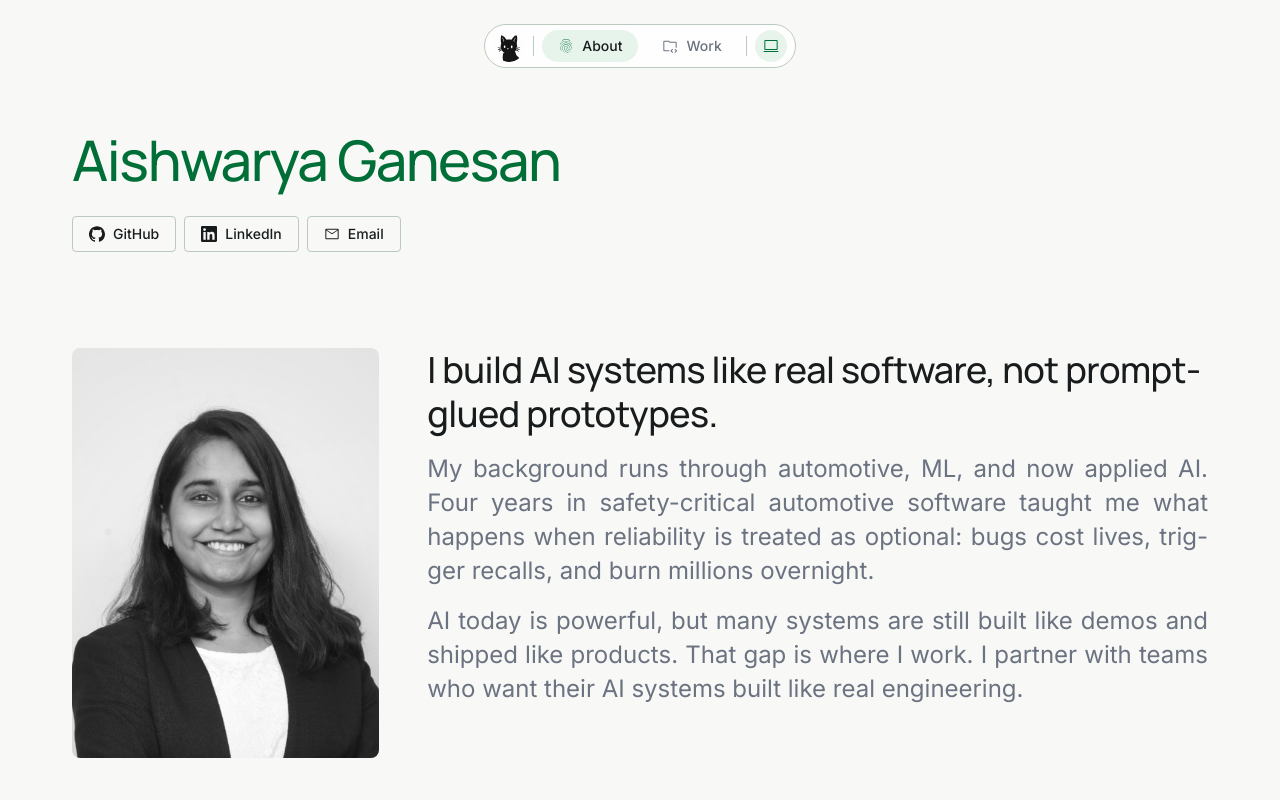
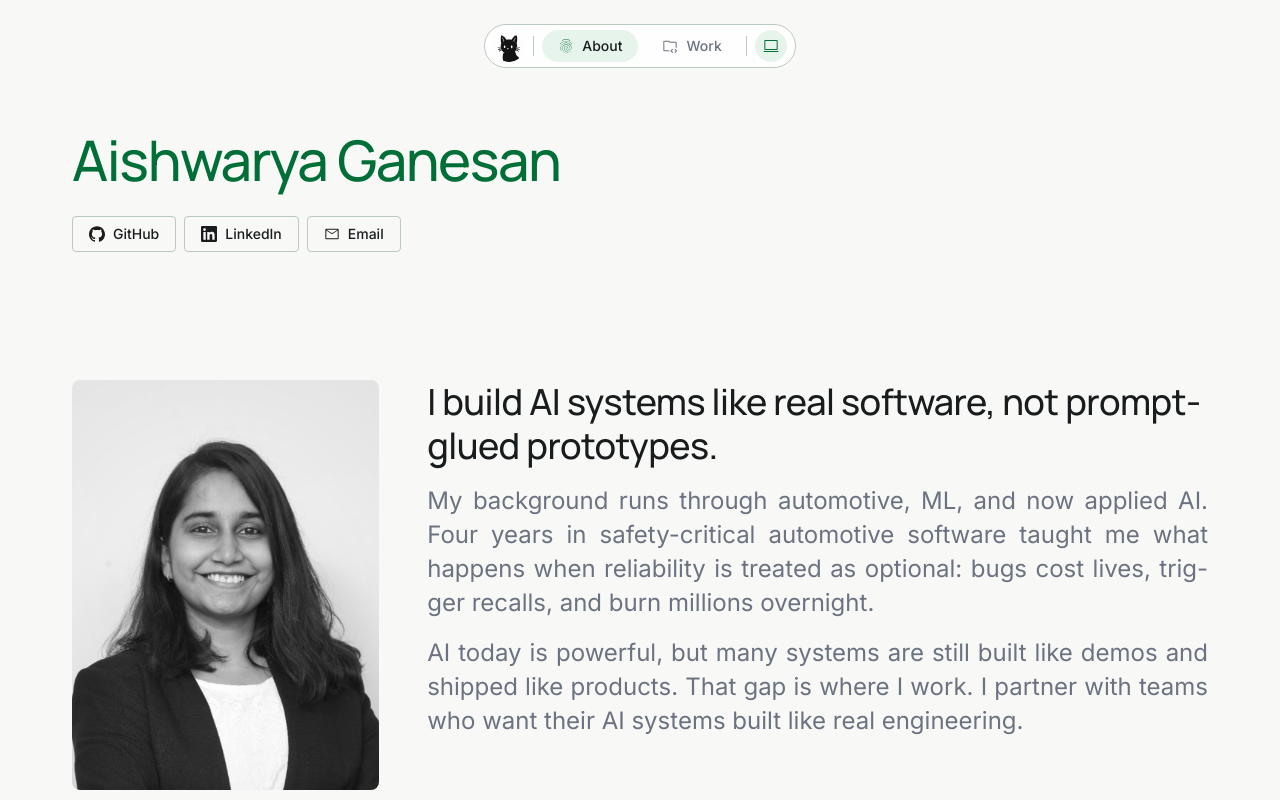
Before and after one commit to 95-ag/ag-portfolio, a Next.js app: page /about in a window 1280 px wide. Shown: the top 800 px of the page. Built offline with nearby package versions, Linux system fonts and the light colour scheme.

Commit message:
style: increase about page inter-section gap to 5xl at desktop

```diff
--- a/src/app/about/page.tsx
+++ b/src/app/about/page.tsx
@@ -25,7 +25,7 @@ export default function AboutPage() {
   return (
     <Section>
       <Container>
-        <div className="flex flex-col gap-[var(--spacing-2xl)] md:gap-[var(--spacing-3xl)] xl:gap-[var(--spacing-4xl)]">
+        <div className="flex flex-col gap-[var(--spacing-2xl)] md:gap-[var(--spacing-3xl)] xl:gap-[var(--spacing-5xl)]">
           {/* Identity header */}
           <header className="flex flex-col gap-[var(--spacing-lg)]">
             <Heading level={1} type="display-accent">
```
